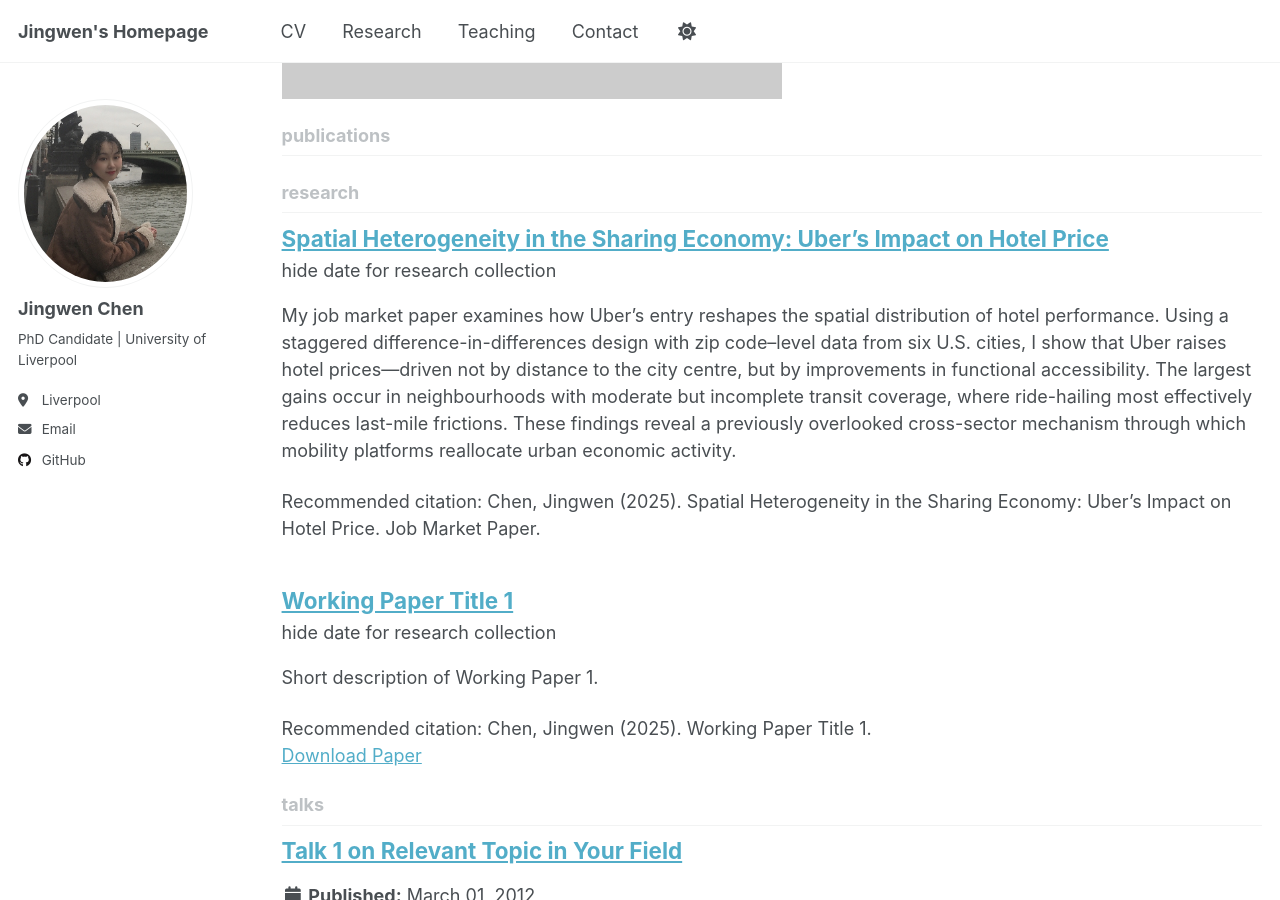
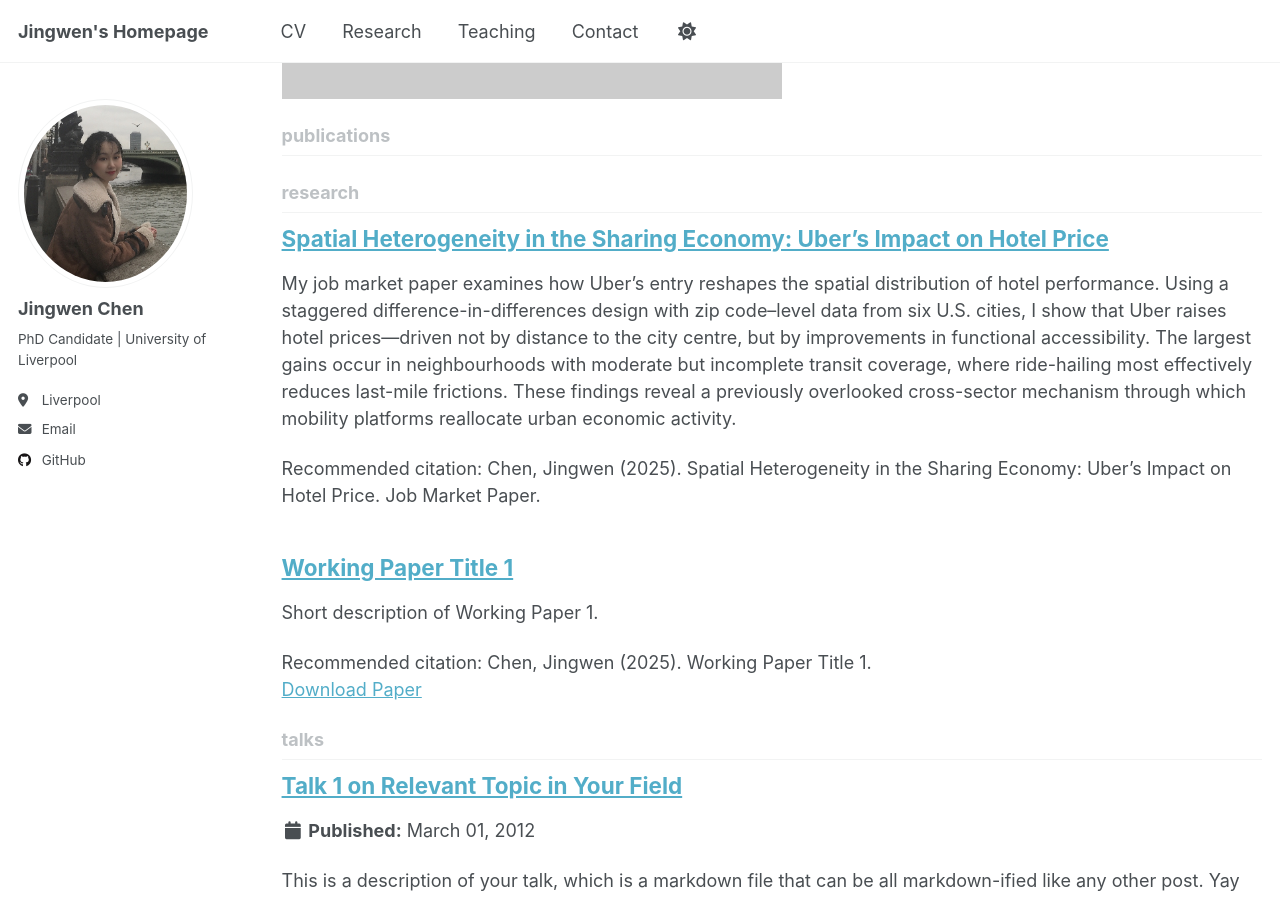
Before and after one commit to jingwenchen0903/jingwenchen0903.github.io, a Jekyll site: the page built from _pages/collection-archive.html, in a window 1280 px wide and 900 px high, scrolled down 986 px. Built offline with Jekyll 4.4.1, drawn with Linux system fonts in a browser that asks for light colours; a script that is not in the unit is left out.

Commit message:
Update archive-single.html

```diff
--- a/_includes/archive-single.html
+++ b/_includes/archive-single.html
@@ -41,7 +41,7 @@
         {% if post.collection == 'teaching' %}
           <p> {{ post.type }}, <i>{{ post.venue }}</i>, {{ post.date | default: "1900-01-01" | date: "%Y" }} </p>
         {% elsif post.collection == 'research' %}
-        hide date for research collection
+
         {% elsif post.collection == 'publications' %}
           <p>Published in <i>{{ post.venue }}</i>, {{ post.date | default: "1900-01-01" | date: "%Y" }} </p>
         {% elsif post.date %}
```
